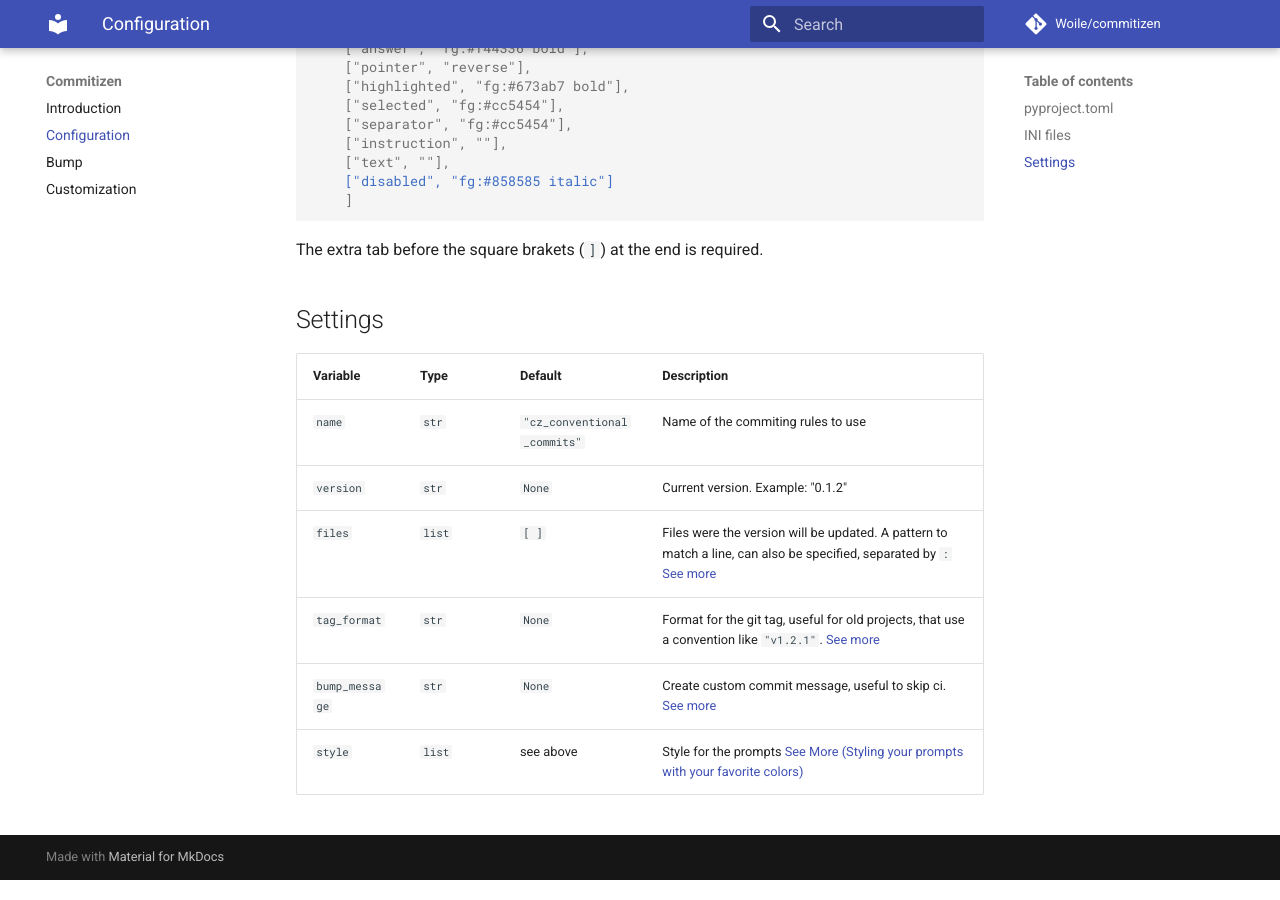
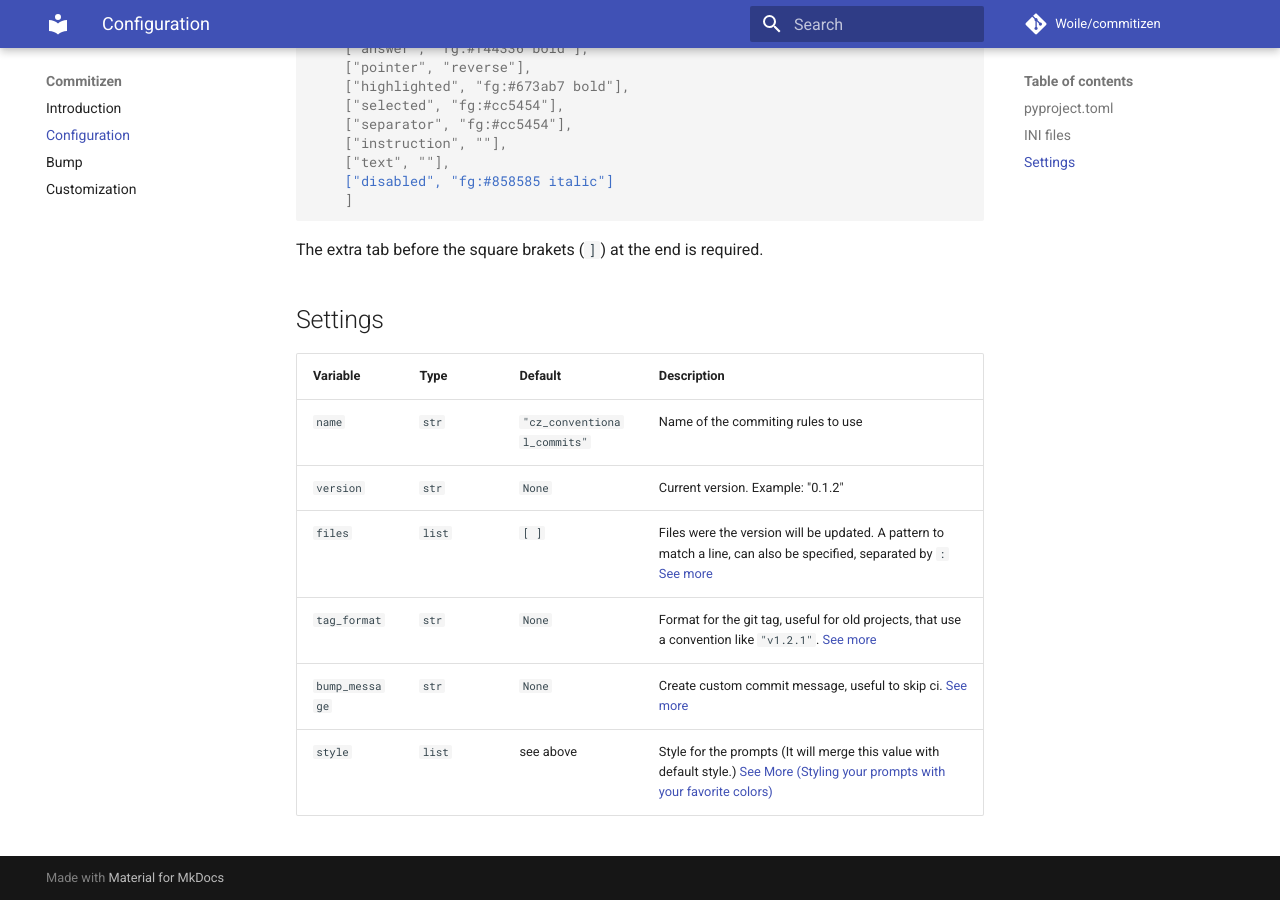
Before and after one commit to commitizen-tools/commitizen, an MkDocs documentation site: the page built from docs/config.md, in a window 1280 px wide and 900 px high, scrolled down 1082 px. Built offline with MkDocs 1.6.1 and Material for MkDocs 9.7.7, drawn with Linux system fonts in a browser that asks for light colours; comment, search, counter and statistics services are not loaded.

Commit message:
docs(config): add description for style that it will merge with default style instead of overwriting
#37

```diff
--- a/docs/config.md
+++ b/docs/config.md
@@ -64,4 +64,4 @@
 | `files` | `list` | `[ ]` | Files were the version will be updated. A pattern to match a line, can also be specified, separated by `:` [See more](https://woile.github.io/commitizen/bump#files) |
 | `tag_format` | `str` | `None` | Format for the git tag, useful for old projects, that use a convention like `"v1.2.1"`. [See more](https://woile.github.io/commitizen/bump#tag_format) |
 | `bump_message` | `str` | `None` | Create custom commit message, useful to skip ci. [See more](https://woile.github.io/commitizen/bump#bump_message) |
-| `style` | `list` | see above | Style for the prompts [See More (Styling your prompts with your favorite colors)](https://github.com/tmbo/questionary#additional-features) |
+| `style` | `list` | see above | Style for the prompts (It will merge this value with default style.) [See More (Styling your prompts with your favorite colors)](https://github.com/tmbo/questionary#additional-features) |
```
